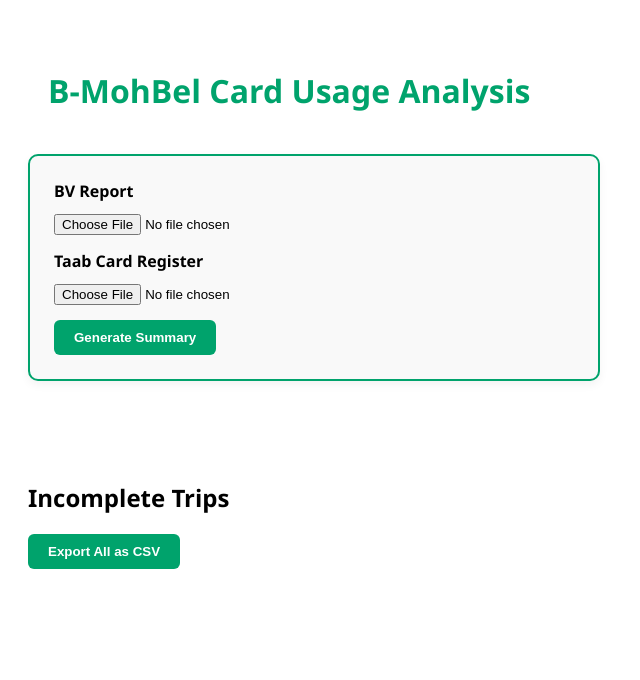
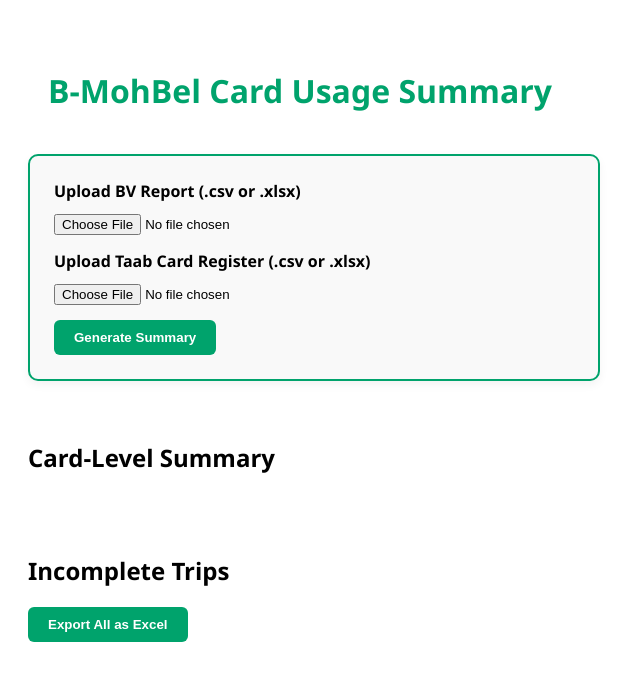
Before and after one commit to mohChi501/BV_Report, a plain HTML site: page index.html in a window 1280 px wide. Shown: the whole page, without its empty margins (0-640 px from the left). Drawn offline with Linux system fonts and the light colour scheme.

Commit message:
Update index.html

```diff
--- a/index.html
+++ b/index.html
@@ -2,33 +2,40 @@
 <html lang="en">
 <head>
   <meta charset="UTF-8" />
-  <title>B-MohBel Card Usage Analysis</title>
+  <title>B-MohBel Card Usage Summary</title>
+  <meta name="viewport" content="width=device-width, initial-scale=1.0" />
   <link rel="stylesheet" href="styles.css" />
 </head>
 <body>
   <header>
-    <h1>B-MohBel Card Usage Analysis</h1>
+    <h1>B-MohBel Card Usage Summary</h1>
   </header>
 
   <section class="upload-section">
     <form id="uploadForm">
-      <label>BV Report</label>
+      <label for="bvReport">Upload BV Report (.csv or .xlsx)</label>
       <input type="file" id="bvReport" accept=".csv,.xlsx" required />
-      <label>Taab Card Register</label>
+
+      <label for="taabRegister">Upload Taab Card Register (.csv or .xlsx)</label>
       <input type="file" id="taabRegister" accept=".csv,.xlsx" required />
+
       <button type="submit">Generate Summary</button>
     </form>
   </section>
 
   <section id="overallSummary" class="bubble-summary"></section>
 
-  <section id="summaryTable" class="table-section"></section>
+  <section id="summaryTable" class="table-section">
+    <h2>Card-Level Summary</h2>
+  </section>
 
   <section id="incompleteTable" class="table-section">
     <h2>Incomplete Trips</h2>
   </section>
 
-  <button id="exportBtn">Export All as CSV</button>
+  <div class="export-button">
+    <button id="exportBtn">Export All as Excel</button>
+  </div>
 
   <script src="https://cdn.sheetjs.com/xlsx-0.20.0/package/dist/xlsx.full.min.js"></script>
   <script src="script.js"></script>
```
